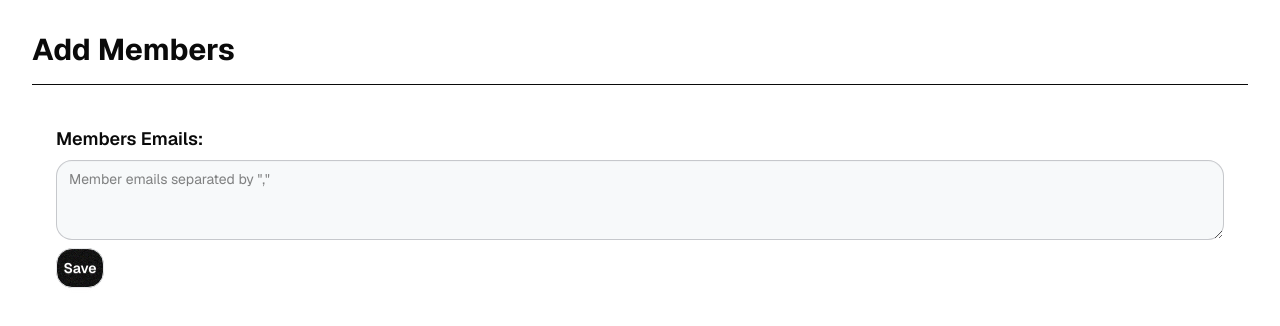
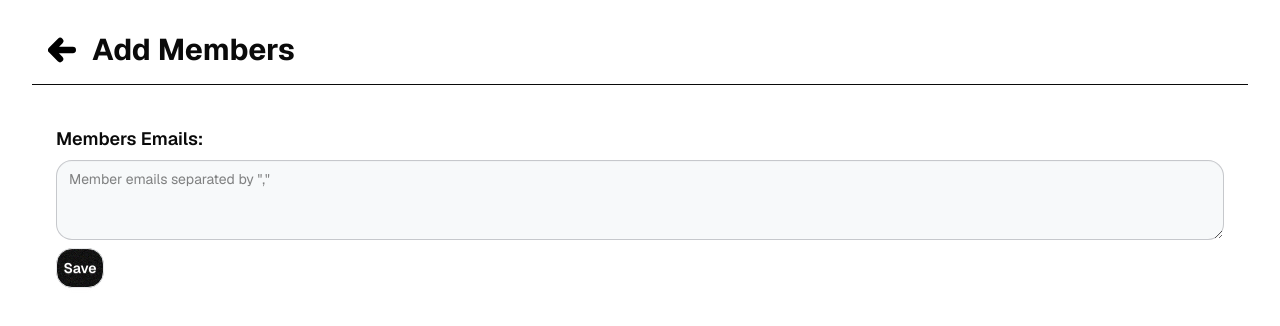
Before and after one commit to 320-Group-Project/inventory-app, a Next.js app in the folder with-supabase-app/: page /clubs/1/settings/add-members in a window 1280 px wide. Shown: the top 326 px of the page. Built offline with nearby package versions, Linux system fonts and the light colour scheme.

Commit message:
Added back button to the add members screen

```diff
--- a/with-supabase-app/app/clubs/[org]/settings/add-members/page.tsx
+++ b/with-supabase-app/app/clubs/[org]/settings/add-members/page.tsx
@@ -1,7 +1,9 @@
+import PageTitle from "@/components/ui/pageTitle"
+
 export default function Page() {
     return (
       <><div className="flex flex-col items-left justify-center gap-4 p-8">
-        <h1 className="text-3xl font-bold">Add Members</h1>
+        <PageTitle title="Add Members" />
         <line className="border-t" />
           <div className="card-body items-left text-left">
             <h2 className="card-title">Members Emails:</h2>
```
